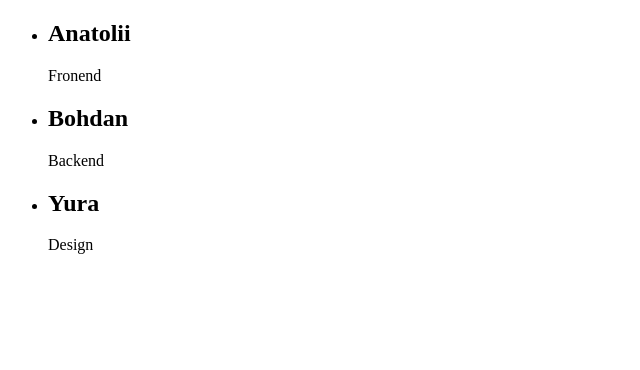
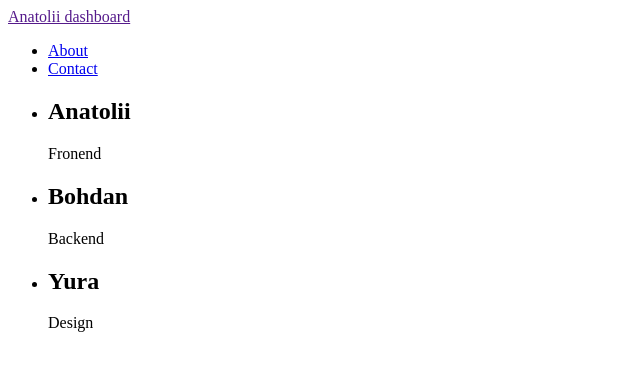
Before and after one commit to ZhykharievAnatolii/reactWorks, a React (Create React App) app in the folder firstWork/fisrtapp/: page / in a window 1280 px wide. Shown: the top 370 px of the page, without its empty margins (0-640 px from the left). Built offline with nearby package versions, Linux system fonts and the light colour scheme.

Commit message:
upd logo render

```diff
--- a/firstWork/fisrtapp/src/index.js
+++ b/firstWork/fisrtapp/src/index.js
@@ -104,22 +104,48 @@ const root= document.querySelector('#root');
 
 // const obj= data[0]
 
-const Header=(props)=> {
+const Header=({logoText,links})=> {
+    // console.log(props)
     return(
         <header>
             <div className="container">
-                <a href="" className="logo">{}</a>
+                <a href="" className="logo">{logoText}</a>
+                <nav>
+                    <ul>
+                        {Object.values(links).map(({label,href})=>{
+                            return(
+                                <li key={Math.random()}>
+                                    <a href={href}>{label}</a>
+                                </li>
+                            )
+                        })}
+                    </ul>
+                </nav>
             </div>
         </header>
     )
 }
 
+const links={
+    about:{
+    label:'About',
+        href:'/about'
+},
+    contact:{
+        label:'Contact',
+        href:'/contact'
+    }
+}
 
     createRoot(root).render(
+        <>
+            <Header logoText="Anatolii dashboard" links={links}/>
         <ul>
             {/*{obj}*/}
             {data.map(({position,name, id})=>{
             return <Card name={name} position={position} key={id}/>
         })}
-        </ul>)
+        </ul>
+        </>
+            )
 // Для перебора елементов для перерисовки не подойдет forEach
```
